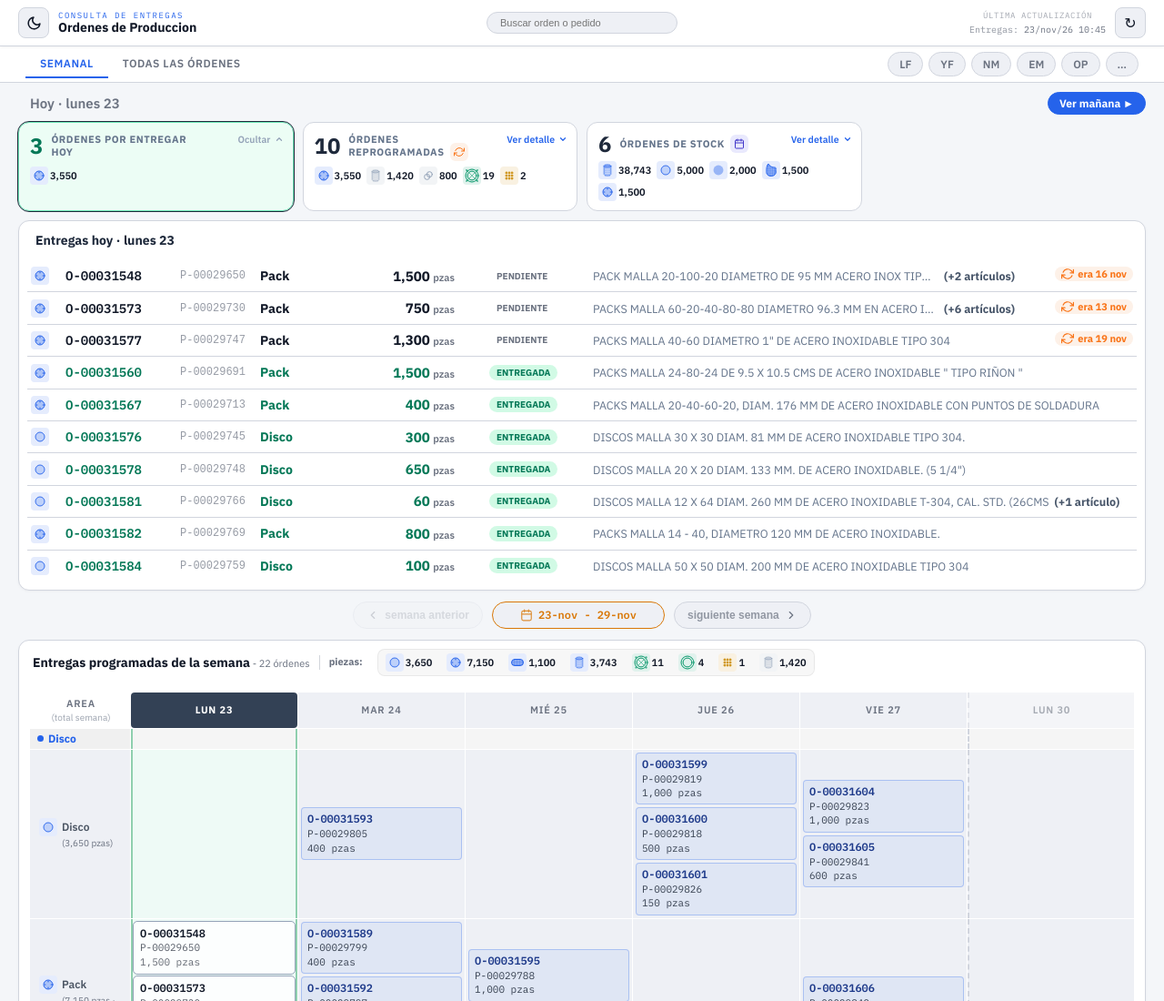
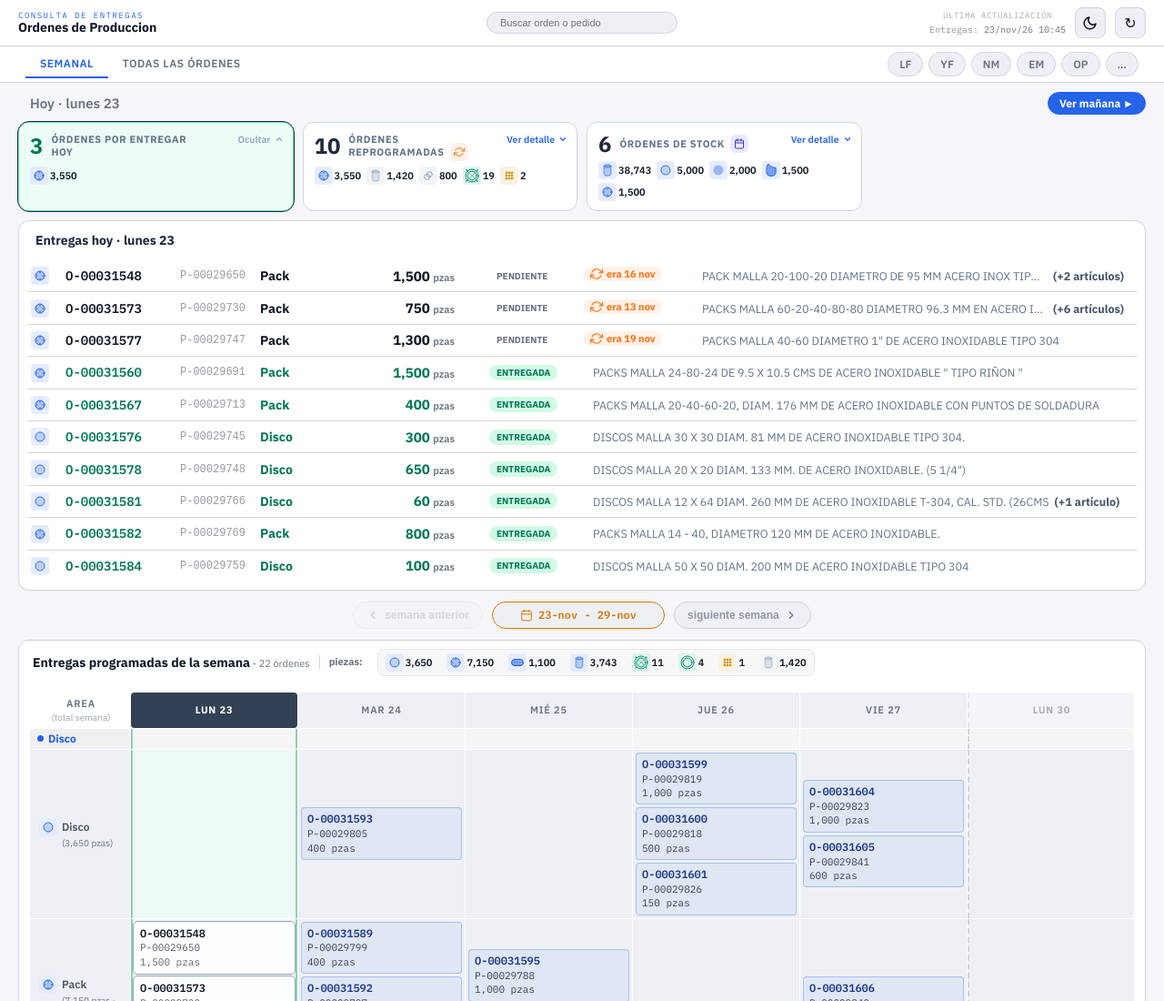
Before and after one commit to ccf4/consulta_produccion, a plain HTML site: page matex.html in a window 1280 px wide. Shown: the top 1100 px of the page at 91% size. Drawn offline with Linux system fonts and the light colour scheme; no server answers.

Commit message:
Add files via upload

```diff
--- a/matex.html
+++ b/matex.html
@@ -865,14 +865,14 @@ body.tvOn #todV{display:flex}body.tvOn{overflow:hidden}
 @media(max-width:1280px){.tv-main{grid-template-columns:230px minmax(0,1fr) 300px}.tv-s{flex-basis:180px}}
 
 @media(min-width:901px){
-#td .td-row{grid-template-columns:30px 118px minmax(80px,.5fr) minmax(110px,.55fr) 96px 22px 96px minmax(0,4fr) 112px;column-gap:8px}
+#td .td-row{grid-template-columns:30px 118px minmax(80px,.5fr) minmax(110px,.55fr) 96px 22px 96px 112px minmax(0,4fr);column-gap:8px}
 #td .td-sub{display:contents}
 #td .td-row>span:nth-child(1){grid-column:1}#td .td-op{grid-column:2}#td .td-ped{grid-column:3}
 #td .td-sub>b{grid-column:4;min-width:0;overflow:hidden;text-overflow:ellipsis;white-space:nowrap}
 #td .td-q{grid-column:5;text-align:right}
 #td .td-ico{grid-column:6;margin-left:0}
 #td .td-sub>.td-tag{grid-column:7;margin-left:0;justify-self:start}
-#td .td-desc{grid-column:8}#td .td-ec{grid-column:9}
+#td .td-ec{grid-column:8;text-align:left}#td .td-desc{grid-column:9}
 #td .td-row>*{grid-row:1}
 }
 
@@ -889,7 +889,7 @@ body.tvOn #todV{display:flex}body.tvOn{overflow:hidden}
 </head>
 <body>
 <header>
-  <div class="hdr-brand"><button class="bigbtn" onclick="bgOpen()" title="Vista ampliada" aria-label="Vista ampliada"><svg viewBox="0 0 32 32" fill="none" stroke="currentColor" stroke-width="2.2" stroke-linecap="round" stroke-linejoin="round"><circle cx="9" cy="19" r="5.5"/><circle cx="23" cy="19" r="5.5"/><path d="M14.5 18.5c1-1.2 2-1.2 3 0"/><path d="M3.5 18.5L5 10M28.5 18.5L27 10"/></svg></button><button class="bigbtn thbtn" id="themeBtn" onclick="toggleTema()" title="Modo oscuro" aria-label="Cambiar entre modo claro y oscuro"></button><div class="hb-t" style="min-width:0"><div class="logo">Consulta de Entregas</div><div class="title">Ordenes de Produccion</div></div></div>
+  <div class="hdr-brand"><button class="bigbtn" onclick="bgOpen()" title="Vista ampliada" aria-label="Vista ampliada"><svg viewBox="0 0 32 32" fill="none" stroke="currentColor" stroke-width="2.2" stroke-linecap="round" stroke-linejoin="round"><circle cx="9" cy="19" r="5.5"/><circle cx="23" cy="19" r="5.5"/><path d="M14.5 18.5c1-1.2 2-1.2 3 0"/><path d="M3.5 18.5L5 10M28.5 18.5L27 10"/></svg></button><div class="hb-t" style="min-width:0"><div class="logo">Consulta de Entregas</div><div class="title">Ordenes de Produccion</div></div></div>
   <div class="hdr-search" style="gap:8px">
     <input id="searchBox" class="search-input" type="search" enterkeyhint="search" autocomplete="off" placeholder="Buscar orden o pedido" oninput="refreshAll()">
   </div>
@@ -898,6 +898,7 @@ body.tvOn #todV{display:flex}body.tvOn{overflow:hidden}
       <div style="grid-column:1/-1;font-size:9px;letter-spacing:.6px;opacity:.6;text-transform:uppercase;margin-bottom:2px;text-align:center">Última actualización</div>
       <span style="opacity:.75" class="entregas-row">Entregas:</span><span style="text-align:right" class="entregas-row">23/nov/26</span><span class="entregas-row">10:45</span>
     </div>
+    <button class="bigbtn thbtn" id="themeBtn" onclick="toggleTema()" title="Modo oscuro" aria-label="Cambiar entre modo claro y oscuro"></button>
     <button id="refreshBtn" onclick="refreshPage()" title="Actualizar datos" style="flex-shrink:0;width:34px;height:34px;border-radius:8px;border:1px solid var(--border);background:var(--surface2);color:var(--text);font-size:16px;cursor:pointer;display:flex;align-items:center;justify-content:center">&#8635;</button>
   </div>
 </header>
```
